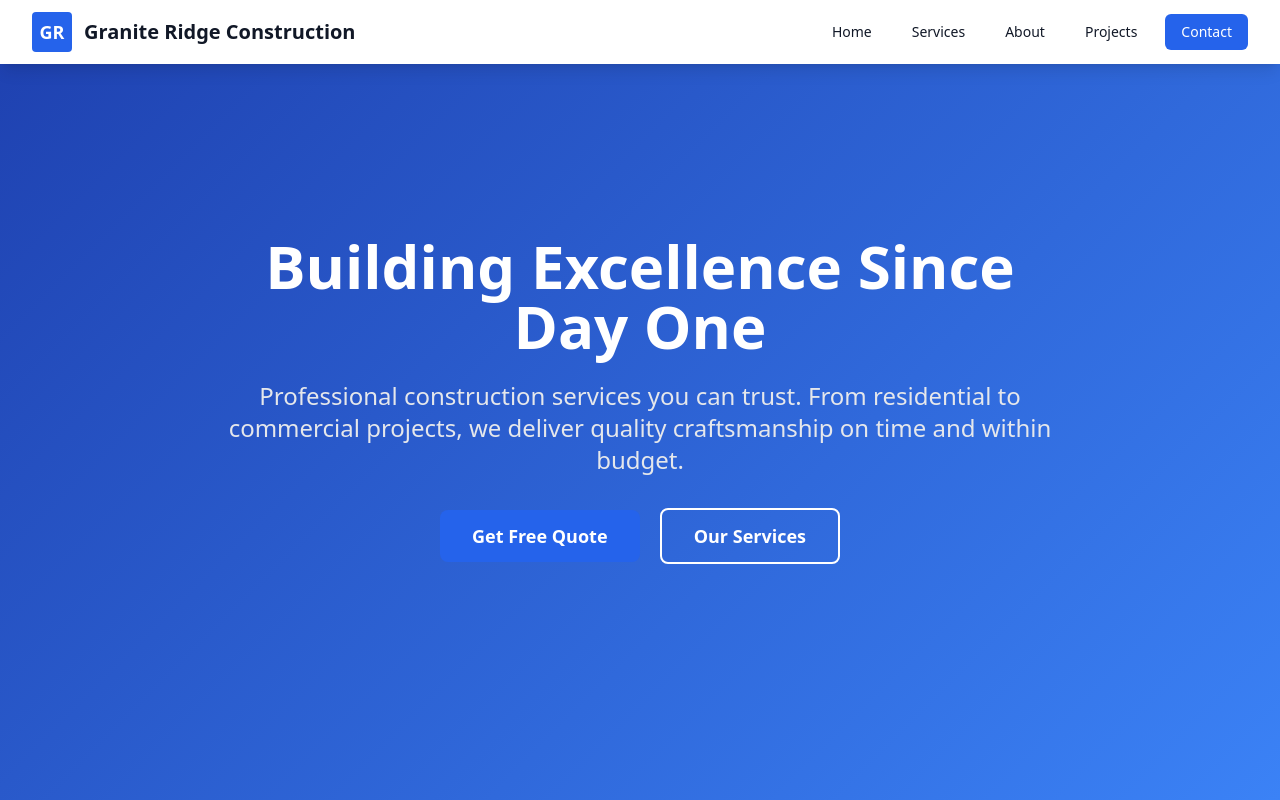
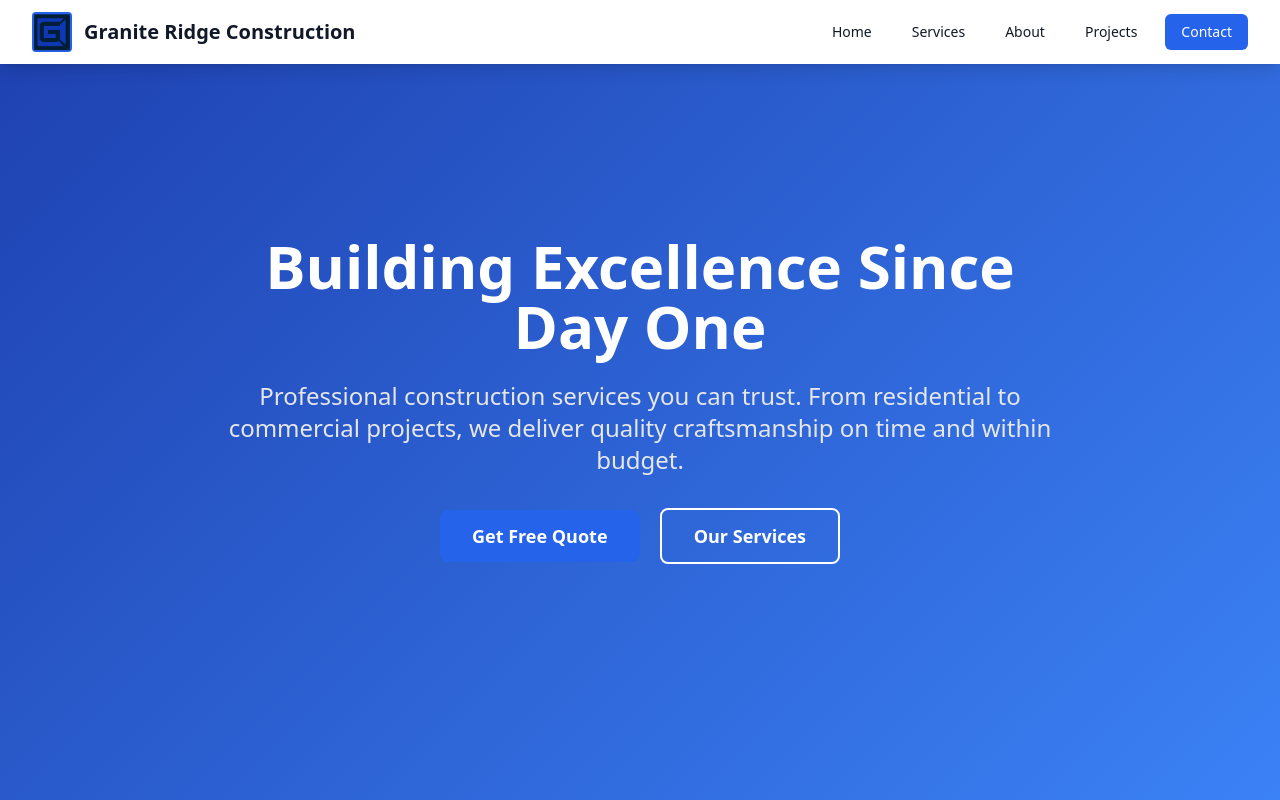
Before and after one commit to ctbe-team/ctbe-team.github.io, a plain HTML site: page co/granite-ridge/index.html in a window 1280 px wide. Shown: the top 800 px of the page. Drawn offline with nearby package versions, Linux system fonts and the light colour scheme.

Commit message:
Update index.html

```diff
--- a/co/granite-ridge/index.html
+++ b/co/granite-ridge/index.html
@@ -30,7 +30,7 @@
         <div class="max-w-7xl mx-auto px-4 sm:px-6 lg:px-8">
             <div class="flex justify-between items-center h-16">
                 <div class="flex items-center">
-                    <div class="h-10 w-10 bg-blue-600 rounded flex items-center justify-center text-white font-bold text-lg">GR</div>
+                    <div class="h-10 w-10 bg-blue-600 rounded flex items-center justify-center text-white font-bold text-lg"><img src="../../assets/image/granite-ridge/icon.png"></div>
                     <span class="ml-3 text-xl font-bold text-gray-900">Granite Ridge Construction</span>
                 </div>
                 <div class="hidden md:block">
```
